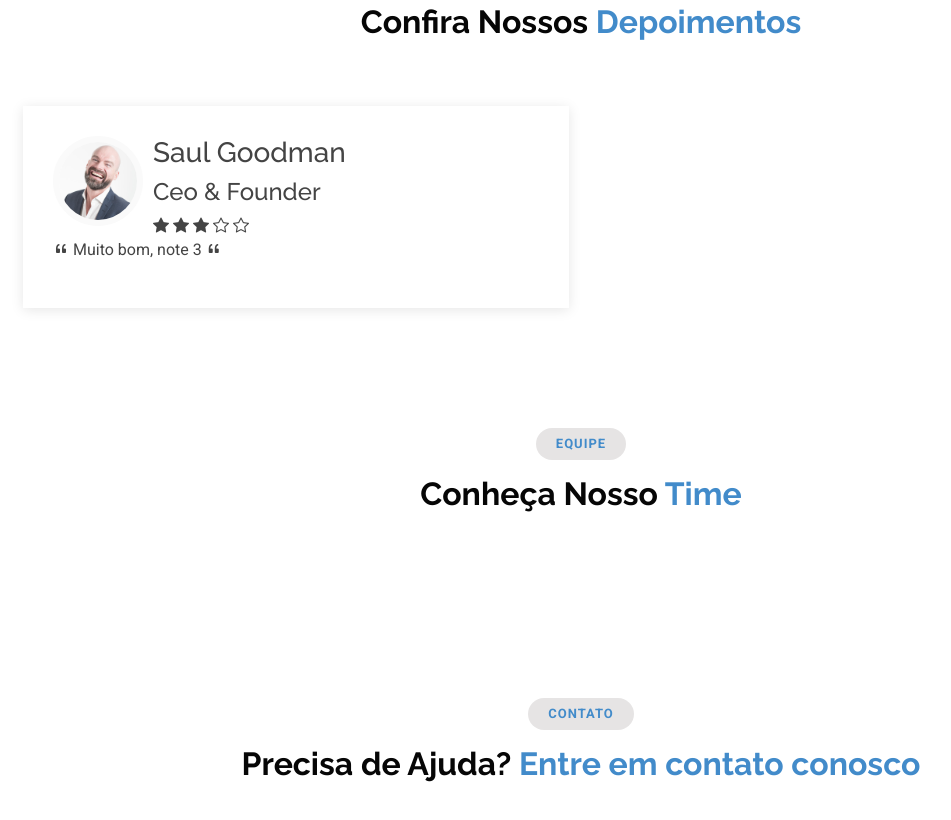
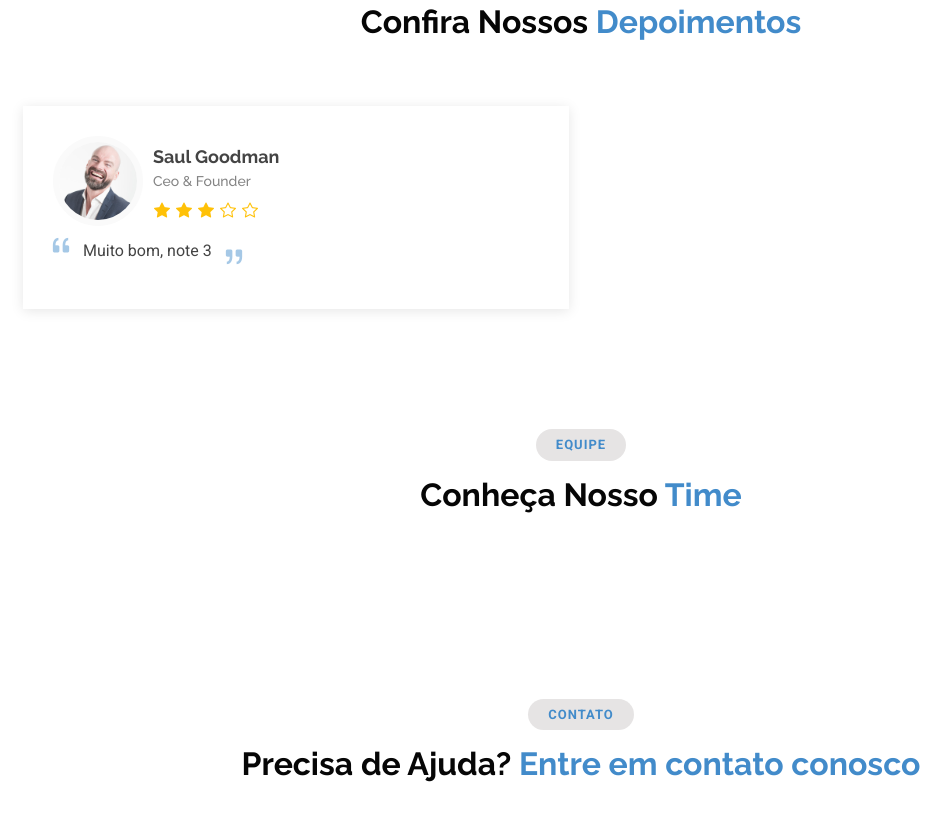
Before and after one commit to gustavoferiani/siteBootstrap, a plain HTML site: page index.html in a window 1280 px wide. Shown: the part 3764-4584 px from the top of the page, without its empty margins (59-1010 px from the left). Drawn offline with nearby package versions, Linux system fonts and the light colour scheme; a script that the page names is missing.

Commit message:
css feedback

```diff
--- a/css/main.css
+++ b/css/main.css
@@ -958,13 +958,51 @@ section,
   margin: 0 10px 0 0;
 }
 
+.feedbacks .feedback-item h3 {
+  font-size: 18px;
+  font-weight: bold;
+  margin: 10px 0 5px 0;
+}
 
+.feedbacks .feedback-item h4 {
+  font-size: 14px;
+  color: #26262692;
+  margin: 0;
+}
 
+.feedbacks .feedback-item .stars {
+  margin: 10px 0;
+}
 
+.feedbacks .feedback-item .stars i {
+  color: #ffc107;
+  margin: 0 1px;
+}
 
+.feedbacks .feedback-item .quote-icon-left,
+.feedbacks .feedback-item .quote-icon-right {
+  color: #428bca79;
+  font-size: 26px;
+  line-height: 0;
+}
 
+.feedbacks .feedback-item .quote-icon-left {
+  display: inline-block;
+  left: -5px;
+  position: relative;
+}
 
+.feedbacks .feedback-item .quote-icon-right {
+  display: inline-block; /* permitir transformação e dimensão */
+  right: -5px;
+  position: relative;
+  top: 10px;
+  transform: scale(-1, -1); /* inverter o elemento horizontal e vertical */
+}
 
+.feedbacks .feedback-item p {
+
+}
 
 
 /* Sroll-top = Botão de voltar ao topo do Site */
```
